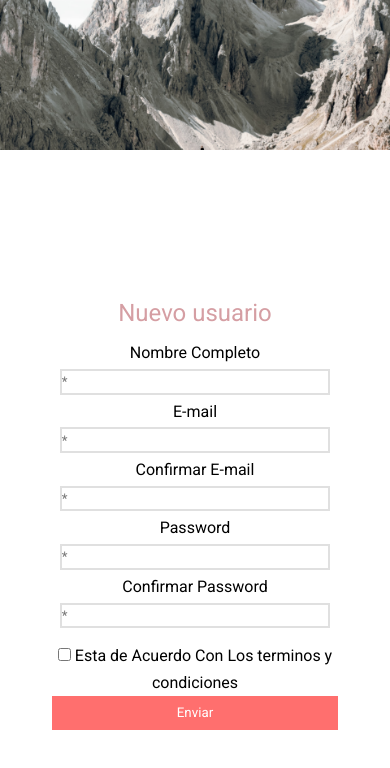
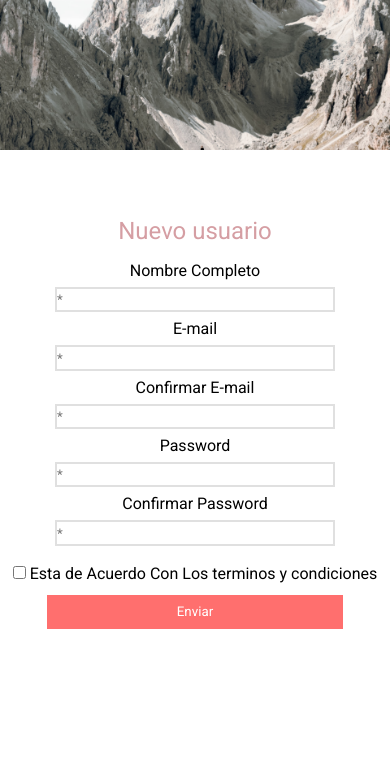
Before and after one commit to FrancoRigoni/Proyecto_Flex_Formulario, a plain HTML site: page index.html in a window 390 px wide. Drawn offline with Linux system fonts and the light colour scheme.

Commit message:
cambios de margen

```diff
--- a/css/style.css
+++ b/css/style.css
@@ -23,7 +23,6 @@ main {
 .Cont {
     flex:1 1 50%;
     text-align: center;
-    height: 100vh;
 }
 
 .division-flex {
@@ -32,7 +31,7 @@ main {
 }
 
 .form {
-    margin:1rem 0;
+    padding: 2rem 0;
 }
 
 .form h2 {
@@ -92,11 +91,6 @@ main {
 
     .Cont {
         display: flex;
-        align-items: center;
         justify-content: center;
     }
-
-    .Cont form{
-        margin: 1rem;
-    }
 }
```
